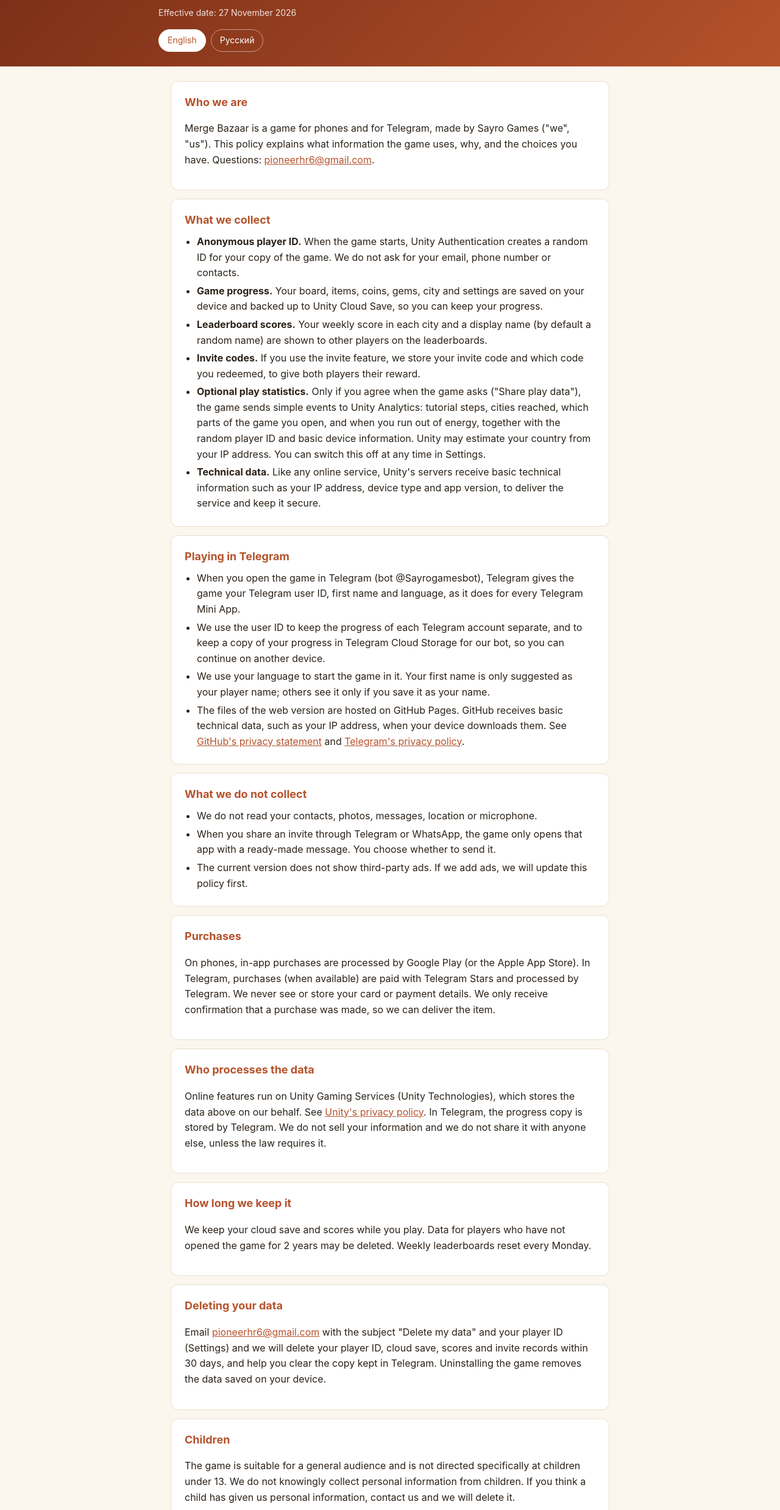
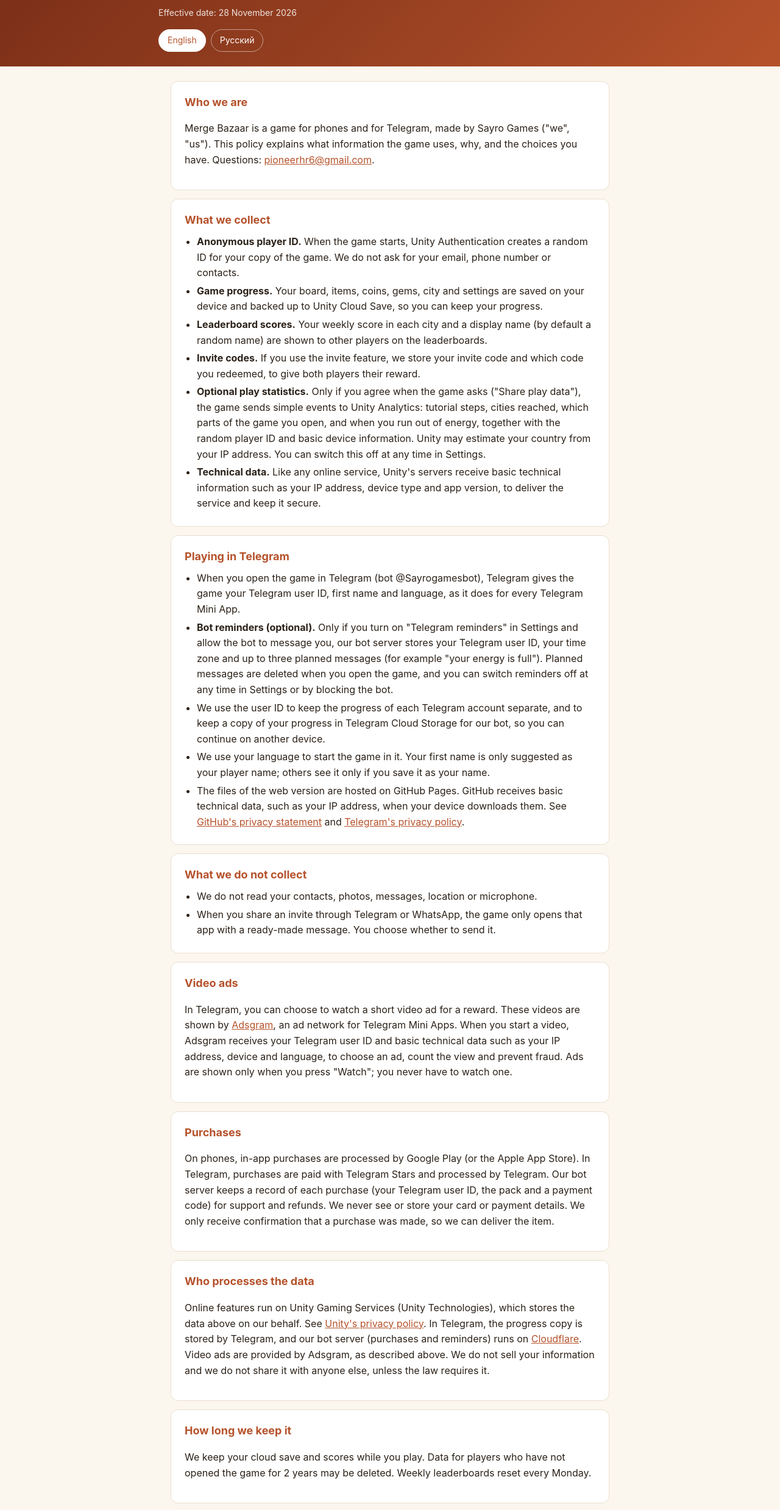
Before and after one commit to Zver4ik/mergebazaar, a plain HTML site: page privacy.html in a window 1280 px wide. Shown: the part 73-2550 px from the top of the page at 61% size. Drawn offline with Linux system fonts and the light colour scheme.

Commit message:
Privacy policy: video ads (Adsgram), bot reminders, purchase records

```diff
--- a/privacy.html
+++ b/privacy.html
@@ -30,7 +30,7 @@
 <header>
   <div class="wrap">
     <h1 id="title">Merge Bazaar – Privacy Policy</h1>
-    <p id="eff">Effective date: 27 November 2026</p>
+    <p id="eff">Effective date: 28 November 2026</p>
     <div class="langs" role="group" aria-label="Language">
       <button data-l="en" aria-pressed="true">English</button>
       <button data-l="ru" aria-pressed="false">Русский</button>
@@ -58,6 +58,7 @@
     <h2>Playing in Telegram</h2>
     <ul>
       <li>When you open the game in Telegram (bot @Sayrogamesbot), Telegram gives the game your Telegram user ID, first name and language, as it does for every Telegram Mini App.</li>
+      <li><b>Bot reminders (optional).</b> Only if you turn on "Telegram reminders" in Settings and allow the bot to message you, our bot server stores your Telegram user ID, your time zone and up to three planned messages (for example "your energy is full"). Planned messages are deleted when you open the game, and you can switch reminders off at any time in Settings or by blocking the bot.</li>
       <li>We use the user ID to keep the progress of each Telegram account separate, and to keep a copy of your progress in Telegram Cloud Storage for our bot, so you can continue on another device.</li>
       <li>We use your language to start the game in it. Your first name is only suggested as your player name; others see it only if you save it as your name.</li>
       <li>The files of the web version are hosted on GitHub Pages. GitHub receives basic technical data, such as your IP address, when your device downloads them. See <a href="https://docs.github.com/en/site-policy/privacy-policies/github-general-privacy-statement" target="_blank" rel="noopener">GitHub's privacy statement</a> and <a href="https://telegram.org/privacy" target="_blank" rel="noopener">Telegram's privacy policy</a>.</li>
@@ -68,16 +69,19 @@
     <ul>
       <li>We do not read your contacts, photos, messages, location or microphone.</li>
       <li>When you share an invite through Telegram or WhatsApp, the game only opens that app with a ready-made message. You choose whether to send it.</li>
-      <li>The current version does not show third-party ads. If we add ads, we will update this policy first.</li>
     </ul>
   </div>
   <div class="card">
+    <h2>Video ads</h2>
+    <p>In Telegram, you can choose to watch a short video ad for a reward. These videos are shown by <a href="https://adsgram.ai" target="_blank" rel="noopener">Adsgram</a>, an ad network for Telegram Mini Apps. When you start a video, Adsgram receives your Telegram user ID and basic technical data such as your IP address, device and language, to choose an ad, count the view and prevent fraud. Ads are shown only when you press "Watch"; you never have to watch one.</p>
+  </div>
+  <div class="card">
     <h2>Purchases</h2>
-    <p>On phones, in-app purchases are processed by Google Play (or the Apple App Store). In Telegram, purchases (when available) are paid with Telegram Stars and processed by Telegram. We never see or store your card or payment details. We only receive confirmation that a purchase was made, so we can deliver the item.</p>
+    <p>On phones, in-app purchases are processed by Google Play (or the Apple App Store). In Telegram, purchases are paid with Telegram Stars and processed by Telegram. Our bot server keeps a record of each purchase (your Telegram user ID, the pack and a payment code) for support and refunds. We never see or store your card or payment details. We only receive confirmation that a purchase was made, so we can deliver the item.</p>
   </div>
   <div class="card">
     <h2>Who processes the data</h2>
-    <p>Online features run on Unity Gaming Services (Unity Technologies), which stores the data above on our behalf. See <a href="https://unity.com/legal/privacy-policy" target="_blank" rel="noopener">Unity's privacy policy</a>. In Telegram, the progress copy is stored by Telegram. We do not sell your information and we do not share it with anyone else, unless the law requires it.</p>
+    <p>Online features run on Unity Gaming Services (Unity Technologies), which stores the data above on our behalf. See <a href="https://unity.com/legal/privacy-policy" target="_blank" rel="noopener">Unity's privacy policy</a>. In Telegram, the progress copy is stored by Telegram, and our bot server (purchases and reminders) runs on <a href="https://www.cloudflare.com/privacypolicy/" target="_blank" rel="noopener">Cloudflare</a>. Video ads are provided by Adsgram, as described above. We do not sell your information and we do not share it with anyone else, unless the law requires it.</p>
   </div>
   <div class="card">
     <h2>How long we keep it</h2>
@@ -117,6 +121,7 @@
     <h2>Игра в Telegram</h2>
     <ul>
       <li>Когда вы открываете игру в Telegram (бот @Sayrogamesbot), Telegram передаёт игре ваш ID пользователя Telegram, имя и язык — так он делает для любого мини-приложения.</li>
+      <li><b>Напоминания от бота (по желанию).</b> Только если вы включите «Напоминания в Telegram» в Настройках и разрешите боту писать вам, сервер нашего бота хранит ваш ID пользователя Telegram, часовой пояс и до трёх запланированных сообщений (например, «энергия восстановлена»). Запланированные сообщения удаляются, когда вы открываете игру. Напоминания можно выключить в любой момент в Настройках или заблокировав бота.</li>
       <li>ID нужен, чтобы прогресс разных аккаунтов Telegram не смешивался, и чтобы хранить копию прогресса в облачном хранилище Telegram (Cloud Storage) для нашего бота — тогда можно продолжить игру на другом устройстве.</li>
       <li>Язык нужен, чтобы игра сразу открылась на вашем языке. Имя мы только предлагаем как имя игрока; другие увидят его, только если вы сохраните его как своё имя.</li>
       <li>Файлы веб-версии размещены на GitHub Pages. Когда устройство их скачивает, GitHub получает базовые технические данные, например IP-адрес. См. <a href="https://docs.github.com/en/site-policy/privacy-policies/github-general-privacy-statement" target="_blank" rel="noopener">политику GitHub</a> и <a href="https://telegram.org/privacy" target="_blank" rel="noopener">политику Telegram</a>.</li>
@@ -127,16 +132,19 @@
     <ul>
       <li>Мы не читаем контакты, фото, сообщения, геолокацию и микрофон.</li>
       <li>Когда вы делитесь приглашением через Telegram или WhatsApp, игра только открывает это приложение с готовым текстом. Отправлять или нет — решаете вы.</li>
-      <li>В текущей версии нет сторонней рекламы. Если мы её добавим, сначала обновим эту политику.</li>
     </ul>
   </div>
   <div class="card">
+    <h2>Видеореклама</h2>
+    <p>В Telegram вы можете по желанию посмотреть короткое рекламное видео за награду. Эти видео показывает <a href="https://adsgram.ai" target="_blank" rel="noopener">Adsgram</a> — рекламная сеть для мини-приложений Telegram. Когда вы запускаете видео, Adsgram получает ваш ID пользователя Telegram и базовые технические данные (IP-адрес, устройство, язык), чтобы подобрать рекламу, засчитать просмотр и защититься от обмана. Реклама показывается только когда вы нажимаете «Смотреть»; смотреть её не обязательно.</p>
+  </div>
+  <div class="card">
     <h2>Покупки</h2>
-    <p>На телефонах покупки проводит Google Play (или Apple App Store). В Telegram покупки (когда появятся) оплачиваются звёздами Telegram (Telegram Stars) и проводятся через Telegram. Мы не видим и не храним данные вашей карты. Мы получаем только подтверждение покупки, чтобы выдать товар.</p>
+    <p>На телефонах покупки проводит Google Play (или Apple App Store). В Telegram покупки оплачиваются звёздами Telegram (Telegram Stars) и проводятся через Telegram. Сервер нашего бота хранит запись о каждой покупке (ваш ID пользователя Telegram, набор и код платежа) для поддержки и возвратов. Мы не видим и не храним данные вашей карты. Мы получаем только подтверждение покупки, чтобы выдать товар.</p>
   </div>
   <div class="card">
     <h2>Кто обрабатывает данные</h2>
-    <p>Онлайн-функции работают на Unity Gaming Services (Unity Technologies), которые хранят эти данные по нашему поручению. См. <a href="https://unity.com/legal/privacy-policy" target="_blank" rel="noopener">политику конфиденциальности Unity</a>. В Telegram копию прогресса хранит Telegram. Мы не продаём ваши данные и никому их не передаём, кроме случаев, когда этого требует закон.</p>
+    <p>Онлайн-функции работают на Unity Gaming Services (Unity Technologies), которые хранят эти данные по нашему поручению. См. <a href="https://unity.com/legal/privacy-policy" target="_blank" rel="noopener">политику конфиденциальности Unity</a>. В Telegram копию прогресса хранит Telegram, а сервер нашего бота (покупки и напоминания) работает на <a href="https://www.cloudflare.com/privacypolicy/" target="_blank" rel="noopener">Cloudflare</a>. Видеорекламу показывает Adsgram, как описано выше. Мы не продаём ваши данные и никому их не передаём, кроме случаев, когда этого требует закон.</p>
   </div>
   <div class="card">
     <h2>Сколько мы храним данные</h2>
@@ -158,8 +166,8 @@
 </main>
 <footer>© 2026 Sayro Games · Merge Bazaar</footer>
 <script>
-  var T = { en:["Merge Bazaar – Privacy Policy","Effective date: 27 November 2026"],
-            ru:["Merge Bazaar – Политика конфиденциальности","Действует с 27 ноября 2026 г."] };
+  var T = { en:["Merge Bazaar – Privacy Policy","Effective date: 28 November 2026"],
+            ru:["Merge Bazaar – Политика конфиденциальности","Действует с 28 ноября 2026 г."] };
   function setLang(l){
     document.querySelectorAll("section.lang").forEach(function(s){ s.classList.toggle("on", s.id===l); });
     document.querySelectorAll(".langs button").forEach(function(b){ b.setAttribute("aria-pressed", b.dataset.l===l); });
```
